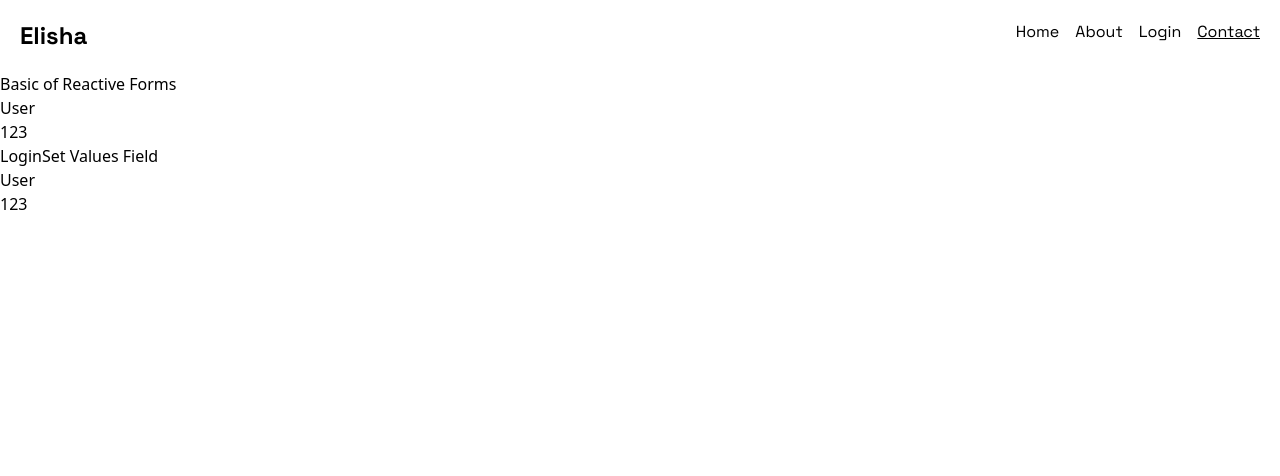
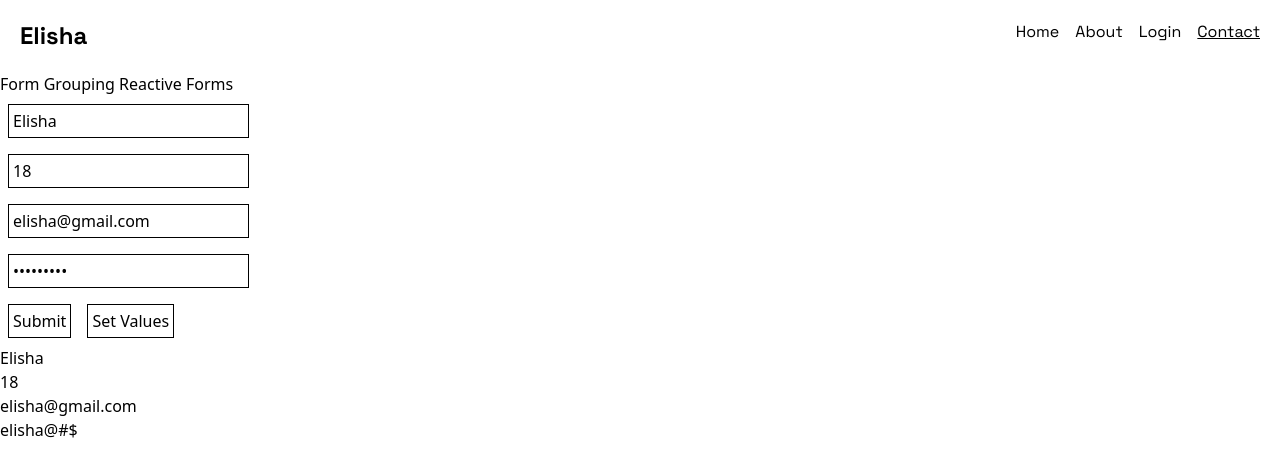
Before and after one commit to elishabhatti/angular-app, an Angular app: page /contact in a window 1280 px wide. Shown: the top 476 px of the page. Built offline with nearby package versions, Linux system fonts and the light colour scheme.

Commit message:
form grouping in reactive forms

```diff
--- a/src/app/contact/contact.html
+++ b/src/app/contact/contact.html
@@ -1,17 +1,42 @@
-<h1>Basic of Reactive Forms</h1>
+<h1>Form Grouping Reactive Forms</h1>
 
-<form>
-  <input type="text" placeholder="Enter Your Name" [formControl]="name" />
+<form [formGroup]="profileForm" (ngSubmit)="onSubmit()">
+  <input
+    class="border p-1 m-2"
+    type="text"
+    placeholder="Enter Name"
+    formControlName="name"
+  />
   <br />
   <input
-    type="text"
-    placeholder="Enter Your Password"
-    [formControl]="password"
+    class="border p-1 m-2"
+    type="number"
+    placeholder="Enter Age"
+    formControlName="age"
   />
   <br />
-  <button (click)="displayValue($event)">Login</button>
-  <button (click)="setValuesField()">Set Values Field</button>
+  <input
+    class="border p-1 m-2"
+    type="email"
+    placeholder="Enter Email"
+    formControlName="email"
+  />
   <br />
-  <h3>{{name.value}}</h3>
-  <h3>{{password.value}}</h3>
+  <input
+    class="border p-1 m-2"
+    type="password"
+    placeholder="Enter Password"
+    formControlName="password"
+  />
+  <br />
+  <button class="border p-1 m-2">Submit</button>
+  <button type="button" (click)="setValues()" class="border p-1 m-2">
+    Set Values
+  </button>
 </form>
+
+
+<h1>{{this.profileForm.value.name}} </h1>
+<h1>{{this.profileForm.value.age}} </h1>
+<h1>{{this.profileForm.value.email}} </h1>
+<h1>{{this.profileForm.value.password}} </h1>
--- a/src/app/contact/contact.ts
+++ b/src/app/contact/contact.ts
@@ -1,5 +1,5 @@
 import { Component } from '@angular/core';
-import { FormControl, ReactiveFormsModule } from '@angular/forms';
+import { FormControl, FormGroup, ReactiveFormsModule } from '@angular/forms';
 
 @Component({
   selector: 'app-contact',
@@ -8,15 +8,22 @@ import { FormControl, ReactiveFormsModule } from '@angular/forms';
   styleUrl: './contact.css',
 })
 export class Contact {
-  name = new FormControl("User");
-  password = new FormControl("123");
+  profileForm = new FormGroup({
+    name: new FormControl('Elisha'),
+    age: new FormControl('18'),
+    email: new FormControl('elisha@gmail.com'),
+    password: new FormControl('elisha@#$'),
+  });
 
-  displayValue(e:Event) {
-    e.preventDefault()
-    console.log(this.name.value, this.password.value);
+  onSubmit() {
+    console.log(this.profileForm.value);
   }
-  setValuesField() {
-    this.name.setValue("Elisha")
-    this.password.setValue("elisha@#$")
+  setValues() {
+    this.profileForm.setValue({
+      name: "Guest",
+      age: "18",
+      email: "guest@gmail.com",
+      password : "guest@#$"
+    })
   }
 }
```
